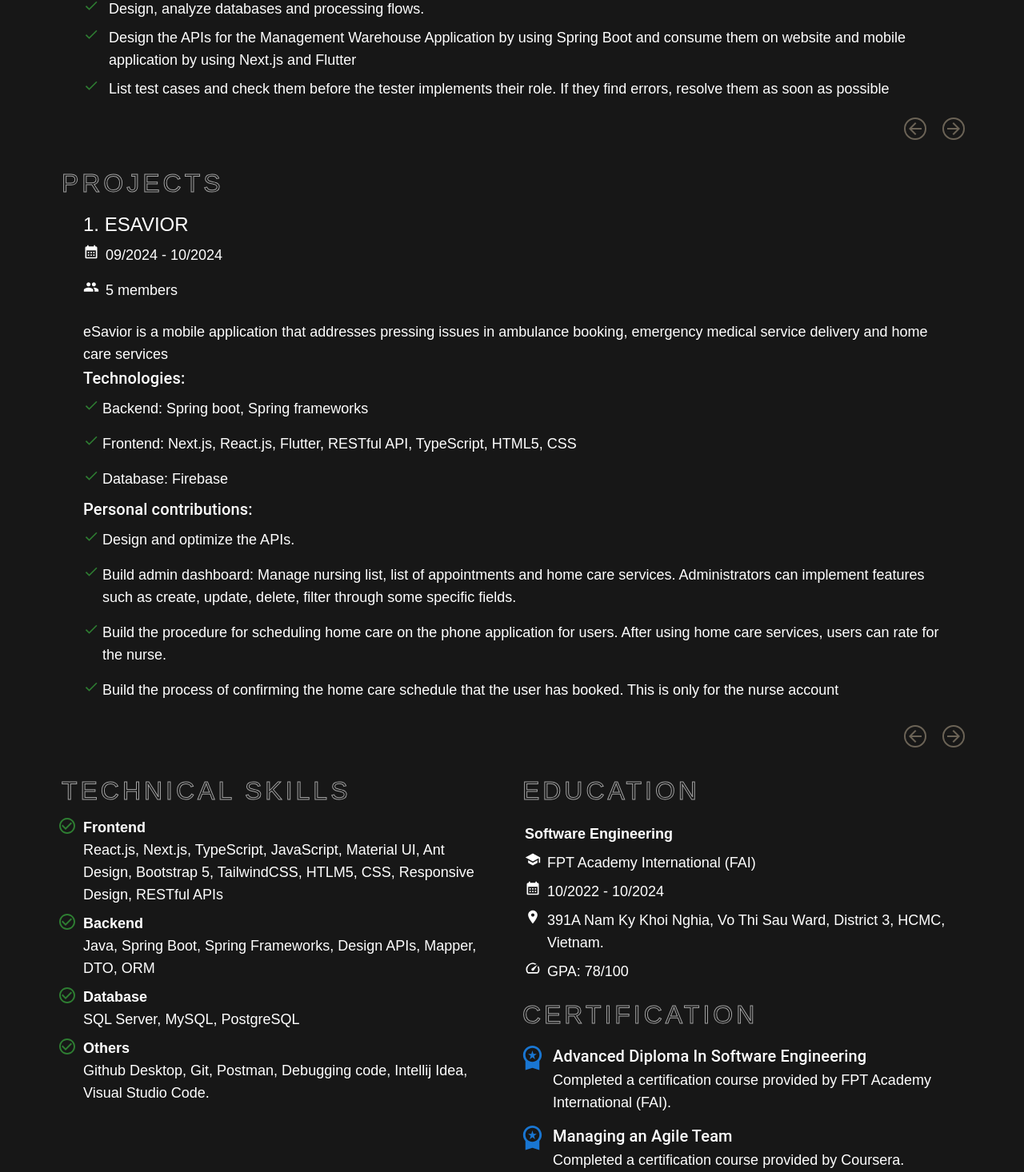
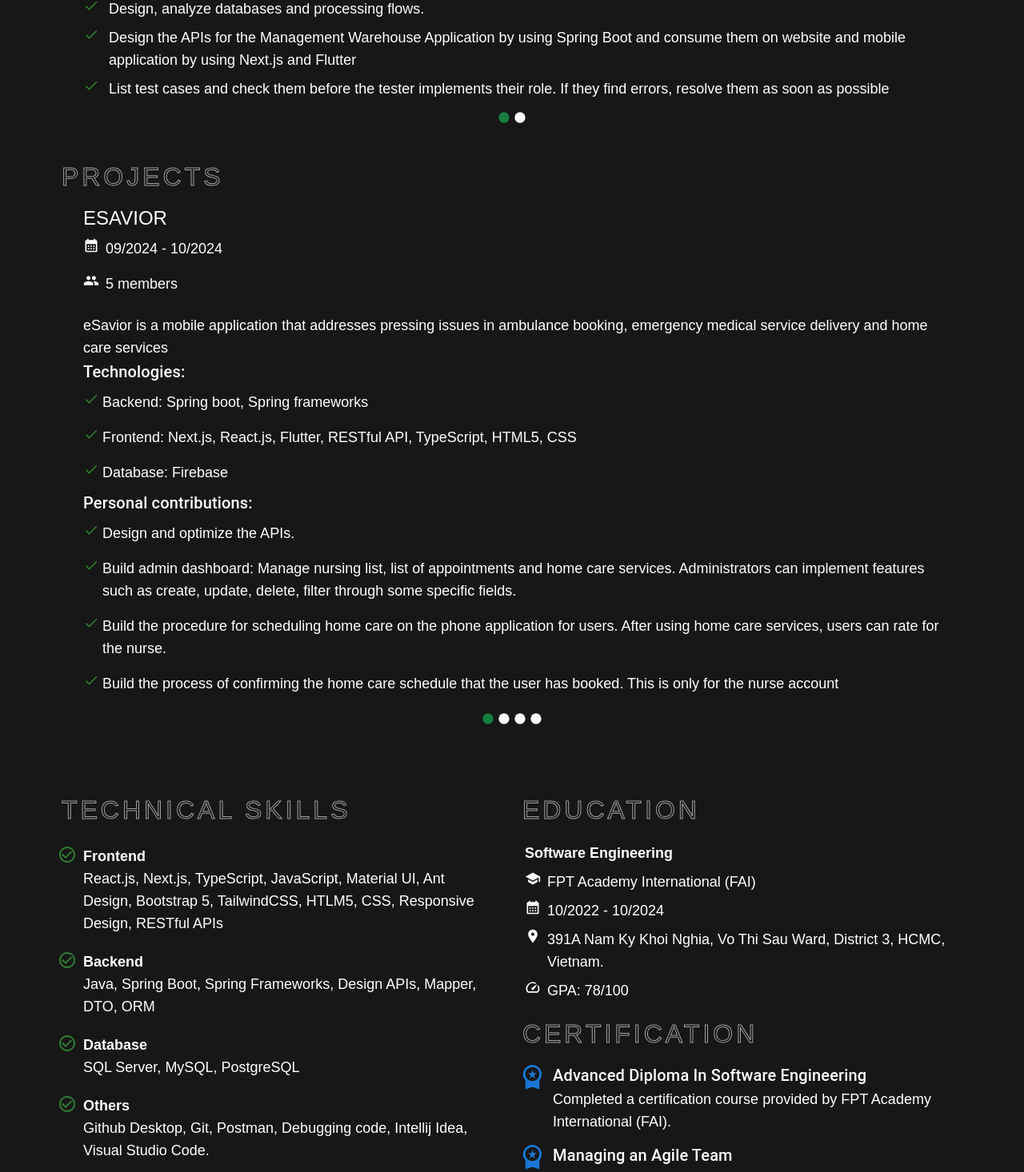
Before and after one commit to Sangdang2203/portfolio, a Next.js app: page / in a window 1280 px wide. Shown: the part 752-2218 px from the top of the page at 80% size. Built offline with nearby package versions, Linux system fonts and the light colour scheme.

Commit message:
refactor code

```diff
--- a/src/app/(public)/home/Education.tsx
+++ b/src/app/(public)/home/Education.tsx
@@ -11,7 +11,7 @@ import { Box, Typography } from "@mui/material";
 export default function EducationComponent() {
   return (
     <>
-      <button className="button" data-text="Experience">
+      <button className="button" data-text="Education">
         <span className="">&nbsp;education&nbsp;</span>
       </button>
       <Box m={2}>
--- a/src/app/(public)/home/Introduciton.tsx
+++ b/src/app/(public)/home/Introduciton.tsx
@@ -3,6 +3,7 @@
 import React from "react";
 import { Typography } from "@mui/material";
 import { IconInfo } from "@/assets/icons/IconInfo";
+import AvatarComponent from "@/components/Avatar";
 
 export default function IntroComponent() {
   const [showSummary, setShowSummary] = React.useState(false);
@@ -12,7 +13,8 @@ export default function IntroComponent() {
     setHidden(!hidden);
   };
   return (
-    <div className="my-5 z-0">
+    <>
+      <div className="my-5 z-0 text-justify">
         <h3 className="text-sm md:text-lg">Hello, I am</h3>
         <div className="flex items-center">
           <Typography
@@ -52,13 +54,17 @@ export default function IntroComponent() {
             <Typography className="text-sm md:text-lg">
               Over the next two years, I aim to further develop my full-stack
               skills, enhancing my versatility as a developer. My long-term
-            aspiration is to attain a team leader position within the next five
-            years, where I can leverage my leadership and technical expertise to
-            elevate team performance and contribute to the sustainable success
-            of the organization.
+              aspiration is to attain a team leader position within the next
+              five years, where I can leverage my leadership and technical
+              expertise to elevate team performance and contribute to the
+              sustainable success of the organization.
             </Typography>
           </div>
         )}
       </div>
+      <div className="flex justify-center lg:flex lg:justify-end">
+        <AvatarComponent />
+      </div>
+    </>
   );
 }
--- a/src/app/(public)/home/Projects.tsx
+++ b/src/app/(public)/home/Projects.tsx
@@ -1,7 +1,7 @@
 "use client";
 
-import NextIcon from "@/assets/icons/NextIcon";
-import PreviousIcon from "@/assets/icons/PreviousIcon";
+import React from "react";
+import Link from "next/link";
 import { projectData } from "@/data";
 import {
   CalendarMonth,
@@ -10,25 +10,11 @@ import {
   People,
   LanguageRounded,
 } from "@mui/icons-material";
-import { IconButton, Typography } from "@mui/material";
-import Link from "next/link";
-import React from "react";
+import { Typography } from "@mui/material";
+import CarouselComponent from "@/components/Carousel";
 
 export default function ProjectComponent() {
   const [currentIndex, setCurrentIndex] = React.useState(0);
-
-  const nextSlide = () => {
-    setCurrentIndex((prevIndex) => (prevIndex + 1) % projectData.length);
-  };
-
-  const prevSlide = () => {
-    setCurrentIndex(
-      (prevIndex) => (prevIndex - 1 + projectData.length) % projectData.length
-    );
-  };
-
-  const isNextDisabled = currentIndex + 1 >= projectData.length;
-  const isPrevDisabled = currentIndex === 0;
   return (
     <>
       <button className="button z-0" data-text="Project">
@@ -39,10 +25,7 @@ export default function ProjectComponent() {
         {projectData.slice(currentIndex, currentIndex + 1).map((item) => {
           return (
             <div key={item.id} className="my-3 flex flex-col justify-between">
-              <p className="uppercase text-2xl">
-                {currentIndex + 1}
-                {`. ${item.title}`}
-              </p>
+              <h3 className="uppercase text-2xl">{item.title}</h3>
               <div className="flex my-2 items-start">
                 <CalendarMonth fontSize="small" className="mr-2" />
                 <p className="text-sm md:text-lg">{item.duration}</p>
@@ -125,28 +108,11 @@ export default function ProjectComponent() {
           );
         })}
       </div>
-      <div className="flex justify-end items-center">
-        <IconButton
-          title="Previous"
-          disabled={isPrevDisabled}
-          className={`${
-            isPrevDisabled ? "cursor-not-allowed z-0 mx-[2px]" : "z-0 mx-[2px]"
-          } `}
-          onClick={prevSlide}
-        >
-          <PreviousIcon />
-        </IconButton>
-        <IconButton
-          title="Next"
-          disabled={isNextDisabled}
-          className={`${
-            isNextDisabled ? "cursor-not-allowed z-0 mx-[2px]" : "z-0 mx-[2px]"
-          }`}
-          onClick={nextSlide}
-        >
-          <NextIcon />
-        </IconButton>
-      </div>
+      <CarouselComponent
+        data={projectData}
+        currentIndex={currentIndex}
+        setCurrentIndex={setCurrentIndex}
+      />
     </>
   );
 }
--- a/src/app/(public)/home/TechnicalSkills.tsx
+++ b/src/app/(public)/home/TechnicalSkills.tsx
@@ -10,7 +10,7 @@ export default function TechnicalSkillComponent() {
       <div>
         {skillData.map((skill) => {
           return (
-            <div key={skill.id} className="my-2 flex items-start">
+            <div key={skill.id} className="my-5 flex items-start">
               <CheckCircleOutline
                 color="success"
                 fontSize="medium"
--- a/src/app/(public)/home/WorkingExperience.tsx
+++ b/src/app/(public)/home/WorkingExperience.tsx
@@ -1,36 +1,21 @@
 "use client";
 
 import React from "react";
+import Link from "next/link";
 import { experienceData } from "@/data";
-import { IconButton, Typography } from "@mui/material";
+import { Typography } from "@mui/material";
 import {
   Business,
   CalendarMonth,
   Check,
   LocationOn,
 } from "@mui/icons-material";
-import NextIcon from "@/assets/icons/NextIcon";
-import PreviousIcon from "@/assets/icons/PreviousIcon";
 import PositionIcon from "@/assets/icons/PositionIcon";
 import LinkIcon from "@/assets/icons/LinkIcon";
-import Link from "next/link";
+import CarouselComponent from "@/components/Carousel";
 
 export default function WorkingExperienceComponent() {
   const [currentIndex, setCurrentIndex] = React.useState(0);
-
-  const nextSlide = () => {
-    setCurrentIndex((prevIndex) => (prevIndex + 1) % experienceData.length);
-  };
-
-  const prevSlide = () => {
-    setCurrentIndex(
-      (prevIndex) =>
-        (prevIndex - 1 + experienceData.length) % experienceData.length
-    );
-  };
-
-  const isNextDisabled = currentIndex + 1 >= experienceData.length;
-  const isPrevDisabled = currentIndex === 0;
   return (
     <>
       <button className="button z-0" data-text="Experience">
@@ -89,28 +74,11 @@ export default function WorkingExperienceComponent() {
           </div>
         );
       })}
-      <div className="flex justify-end items-center">
-        <IconButton
-          title="Previous"
-          disabled={isPrevDisabled}
-          className={`${
-            isPrevDisabled ? "cursor-not-allowed z-0 mx-[2px]" : "z-0 mx-[2px]"
-          } `}
-          onClick={prevSlide}
-        >
-          <PreviousIcon />
-        </IconButton>
-        <IconButton
-          title="Next"
-          disabled={isNextDisabled}
-          className={`${
-            isNextDisabled ? "cursor-not-allowed z-0 mx-[2px]" : "z-0 mx-[2px]"
-          }`}
-          onClick={nextSlide}
-        >
-          <NextIcon />
-        </IconButton>
-      </div>
+      <CarouselComponent
+        data={experienceData}
+        currentIndex={currentIndex}
+        setCurrentIndex={setCurrentIndex}
+      />
     </>
   );
 }
--- a/src/app/(public)/home/page.tsx
+++ b/src/app/(public)/home/page.tsx
@@ -3,38 +3,33 @@ import WorkingExperienceComponent from "./WorkingExperience";
 import ProjectComponent from "./Projects";
 import TechnicalSkillComponent from "./TechnicalSkills";
 import EducationComponent from "./Education";
-import AvatarComponent from "@/components/Avatar";
 
 export default function HomePage() {
   return (
     <>
-      <div className="z-0">
-        <div id="intro" className="w-full grid grid-col-1 lg:grid-cols-2">
-          <div className="my-5">
+      <section
+        id="intro"
+        className="my-5 w-full grid grid-col-1 lg:grid-cols-2"
+      >
         <IntroComponent />
-          </div>
-          <div className="flex justify-center lg:flex lg:justify-end">
-            <AvatarComponent />
-          </div>
-        </div>
+      </section>
 
-        <section id="experience" className="my-5">
+      <section id="experience" className="my-10">
         <WorkingExperienceComponent />
       </section>
 
-        <section id="projects" className="my-5">
+      <section id="projects" className="my-10">
         <ProjectComponent />
       </section>
 
-        <section className="grid grid-cols-1 md:grid-cols-2 my-5">
-          <div id="skills">
+      <section className="grid grid-cols-1 md:grid-cols-2">
+        <div id="skills" className="my-10">
           <TechnicalSkillComponent />
         </div>
-          <div id="education">
+        <div id="education" className="my-10">
           <EducationComponent />
         </div>
       </section>
-      </div>
     </>
   );
 }
--- a/src/app/lib/data.ts
+++ b/src/app/lib/data.ts
@@ -1,4 +1,48 @@
-export const navLinks = [
+export interface Experience {
+  id: number;
+  company: string;
+  duration: string;
+  role: string;
+  address: string;
+  describe: string;
+  contributions: { id: number; describe: string }[];
+  deployed_link?: string;
+}
+
+export interface NavLink {
+  key: string;
+  label: string;
+  href: string;
+}
+export interface Project {
+  id: number;
+  title: string;
+  duration: string;
+  teamSize: number;
+  describe: string;
+  githubLinks: {
+    id: number;
+    name: string;
+    link: string;
+  }[];
+  deployedLinks: { id: number; link: string }[];
+  technologies: { id: number; name: string; description: string }[];
+  contributions: { id: number; describe: string }[];
+}
+
+export interface Skill {
+  id: number;
+  title: string;
+  description: string;
+}
+
+export interface Certificate {
+  id: number;
+  title: string;
+  describe: string;
+}
+
+export const navLinks: NavLink[] = [
   {
     key: "experience",
     label: "experience",
@@ -26,7 +70,7 @@ export const navLinks = [
   },
 ];
 
-export const experienceData = [
+export const experienceData: Experience[] = [
   {
     id: 1,
     company: "BOOSTECH DIGITAL TRANSFORMATION PLATFORM COMPANY LIMITED",
@@ -75,7 +119,7 @@ export const experienceData = [
   },
 ];
 
-export const projectData = [
+export const projectData: Project[] = [
   {
     id: 1,
     title: "eSavior",
@@ -253,37 +297,33 @@ export const projectData = [
   },
 ];
 
-export const skillData = [
+export const skillData: Skill[] = [
   {
     id: 1,
     title: "Frontend ",
     description:
       "React.js, Next.js, TypeScript, JavaScript, Material UI, Ant Design, Bootstrap 5, TailwindCSS, HTLM5, CSS, Responsive Design, RESTful APIs",
-    image: "frontend.png",
   },
   {
     id: 2,
     title: "Backend ",
     description:
       "Java, Spring Boot, Spring Frameworks, Design APIs, Mapper, DTO, ORM",
-    image: "backend.png",
   },
   {
     id: 3,
     title: "Database",
     description: "SQL Server, MySQL, PostgreSQL",
-    image: "database.png",
   },
   {
     id: 4,
     title: "Others",
     description:
       "Github Desktop, Git, Postman, Debugging code, Intellij Idea, Visual Studio Code.",
-    image: "",
   },
 ];
 
-export const certificationData = [
+export const certificationData: Certificate[] = [
   {
     id: 1,
     title: "Advanced Diploma In Software Engineering",
--- /dev/null
+++ b/src/components/Carousel.tsx
@@ -0,0 +1,32 @@
+import { Experience, Project } from "@/app/lib/data";
+import { FiberManualRecord } from "@mui/icons-material";
+import React from "react";
+
+interface Props {
+  data: Experience[] | Project[];
+  currentIndex: number;
+  setCurrentIndex: (index: number) => void;
+}
+
+const CarouselComponent = ({ data, currentIndex, setCurrentIndex }: Props) => {
+  return (
+    <>
+      <div className="flex justify-center items-center">
+        {data.map((_, index) => (
+          <FiberManualRecord
+            onClick={() => setCurrentIndex(index)}
+            key={index}
+            fontSize="small"
+            className={`${
+              currentIndex === index
+                ? "text-green-700 cursor-pointer"
+                : "text-white cursor-pointer"
+            }`}
+          />
+        ))}
+      </div>
+    </>
+  );
+};
+
+export default CarouselComponent;
```
Lines whose indentation alone changed are shown as unchanged.
